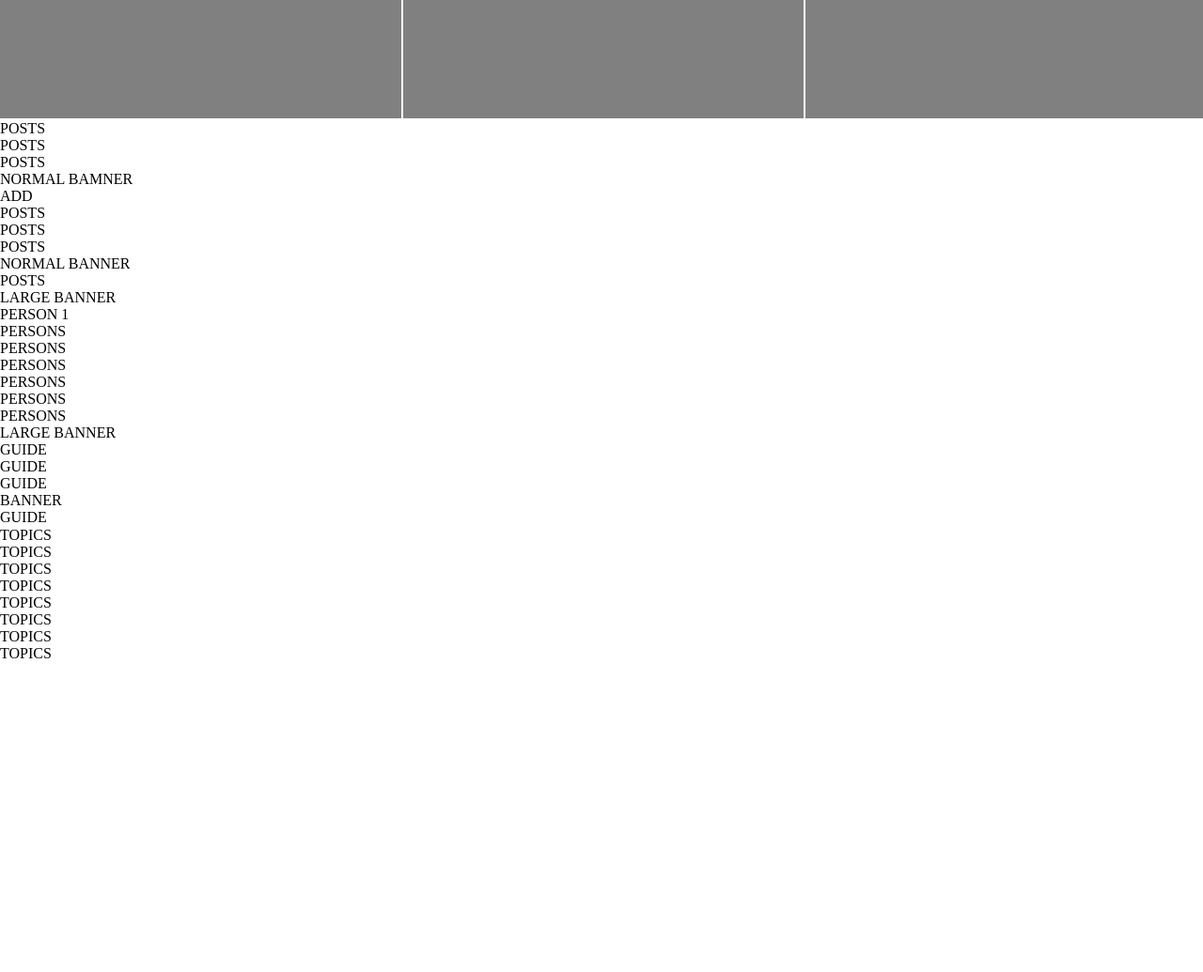
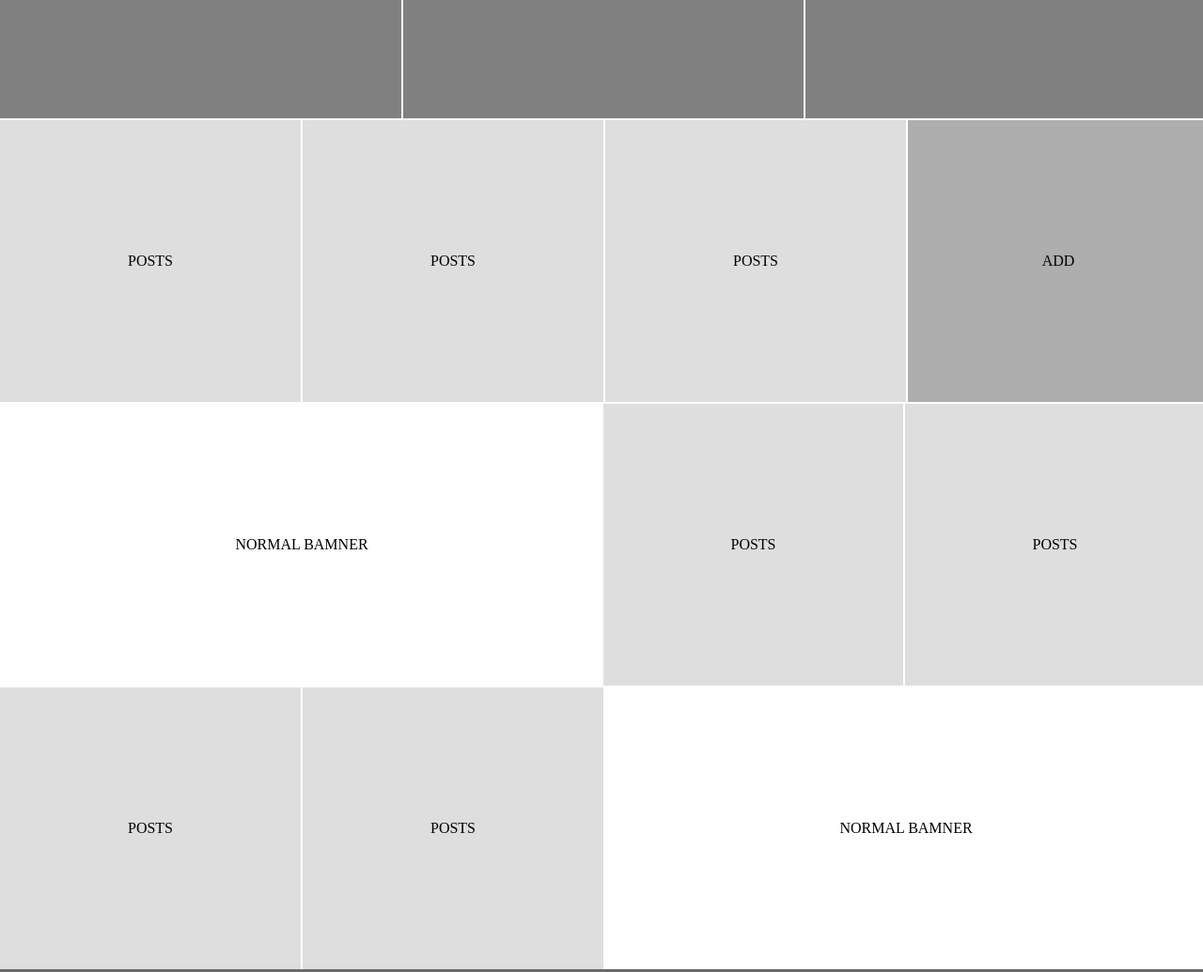
Before and after one commit to edlingao/design-teardown, a plain HTML site: page index.html in a window 1280 px wide. Shown: the part 540-1575 px from the top of the page at 94% size. Before the commit the page ends 1245 px from the top, so only its background shows below. Drawn offline with Linux system fonts and the light colour scheme.

Commit message:
Finish main section

```diff
--- a/css/main.css
+++ b/css/main.css
@@ -22,15 +22,18 @@
 
 }
 .nav{
-    background: gray;
+    background: #C5C5C5;
     display: flex;
     justify-content: center;
     padding: 40px;
+
 
 }
 .button{
     border: 0px;
     padding: 10px 40px;
+    background: gray;
+    color: white;
 }
 
 .main{
@@ -47,7 +50,7 @@
 
 }
 .articles{
-    width: 100%;
+
     height: 400px;
 
     display: flex;
@@ -70,10 +73,13 @@
     background: white;
     padding: 10px;
     font-weight: 600;
+
+
 }
 .middle-p{
     width: 35%;
     margin: auto;
+    border-top: 0px;
 
 }
 
@@ -83,7 +89,96 @@
 }
 
 
+.latest-posts-three{
+    display: grid;
+    grid-template-columns: repeat(4,25%);
+    height: 300px;
+    grid-gap: 2px;
+}
+
+.add{
+    background: #AEAEAE;
+    display: flex;
+    justify-content: center;
+    align-items: center;
+}
+.posts{
+    background: #DEDEDE;
+        display: flex;
+    justify-content: center;
+    align-items: center;
+}
+
+.banner{
+    margin: 2px;
+    display: grid;
+    grid-template-columns: 50% 25% 25%;
+    height: 300px;
+    grid-gap: 2px;
+}
+
+
+.normal-banner{
+    display: flex;
+    justify-content: center;
+    align-items: center;
+}
+
 .latest-posts{
     display: grid;
+    grid-template-columns: 25% 25% 50%;
+    height: 300px;
+    grid-gap: 2px;
+}
+
+.large-banner{
+    width: 100%;
+    height:900px;
+    display: flex;
+    justify-content: center;
+    align-items: center;
+    background: #6A6A6A;
+    color: white;
+}
+
+
+.person-week{
+    display: grid;
+    grid-template-columns: repeat(2, 50%);
+    grid-auto-rows: repeat(4,auto);
+    grid-template-areas:"person1 person1";
+    grid-gap: 2px;
+}
+
+
+.person1,
+.person{
+    height: 200px;
+    display: flex;
+    justify-content: center;
+    align-items: center;
+    background: #F3F2F2;
+}
+
+
+.person1{
+    grid-area: person1;
+    background: #B8B8B8;
+    height: 400px;
 
 }
+
+
+.guides{
+    display: grid;
+    grid-template-columns: repeat(4, 25%);
+    grid-gap: 2px;
+    height: 500px;
+
+}
+.guide{
+    background: #C3C3C3;
+    display: flex;
+    justify-content: center;
+    align-items: center;
+}
--- a/index.html
+++ b/index.html
@@ -10,7 +10,7 @@
 <body>
     <div class="container">
 
-           <header class="header">
+        <header class="header">
                <div class="nav">
                     LOGO
             </div>
@@ -35,21 +35,9 @@
                     TOPICS
                 </button>
             </div>
-           </header>
+        </header>
 
-
-
-
-
-
-
-
-
-
-
-
-
-            <main class="main">
+        <main class="main">
                 <div class="latest-articles">
 
 
@@ -68,7 +56,7 @@
                 </div>
             </div>
 
-            <div class="latest-posts">
+            <div class="latest-posts-three">
                 <div class="posts">
                     POSTS
                 </div>
@@ -78,14 +66,23 @@
                 <div class="posts">
                     POSTS
                 </div>
+                <div class="add">
+                    ADD
+                </div>
             </div>
+
+
             <div class="banner">
                 <div class="normal-banner">
                     NORMAL BAMNER
                 </div>
-                <div class="add">
-                    ADD
+                <div class="posts">
+                    POSTS
                 </div>
+                <div class="posts">
+                    POSTS
+                </div>
+
             </div>
 
             <div class="latest-posts">
@@ -98,18 +95,12 @@
                     POSTS
                 </div>
 
-                <div class="posts">
-                    POSTS
+                <div class="normal-banner">
+                    NORMAL BAMNER
                 </div>
             </div>
-            <div class="banner">
-                <div class="normal-banner">
-                    NORMAL BANNER
-                </div>
-                <div class="posts">
-                    POSTS
-                </div>
-            </div>
+
+
             <div class="large-banner">
                 LARGE BANNER
             </div>
@@ -149,19 +140,17 @@
                 <div class="guide">
                     GUIDE
                 </div>
-            </div>
-            <div class="banner">
-                <div class="normal-banner">
-                    BANNER
-                </div>
                 <div class="guide">
                     GUIDE
                 </div>
             </div>
+            <div class="large-banner">
+               LARGE BANNER
+            </div>
 
-            </main>
+        </main>
 
-            <footer class="footer">
+        <footer class="footer">
                 <div class="topics">
                 <div class="topic">
                     TOPICS
@@ -190,19 +179,6 @@
             </div>
             </footer>
 
-
-
-
-
-
-
-
-
-
-
-
-
-
     </div>
 </body>
 </html>
```
